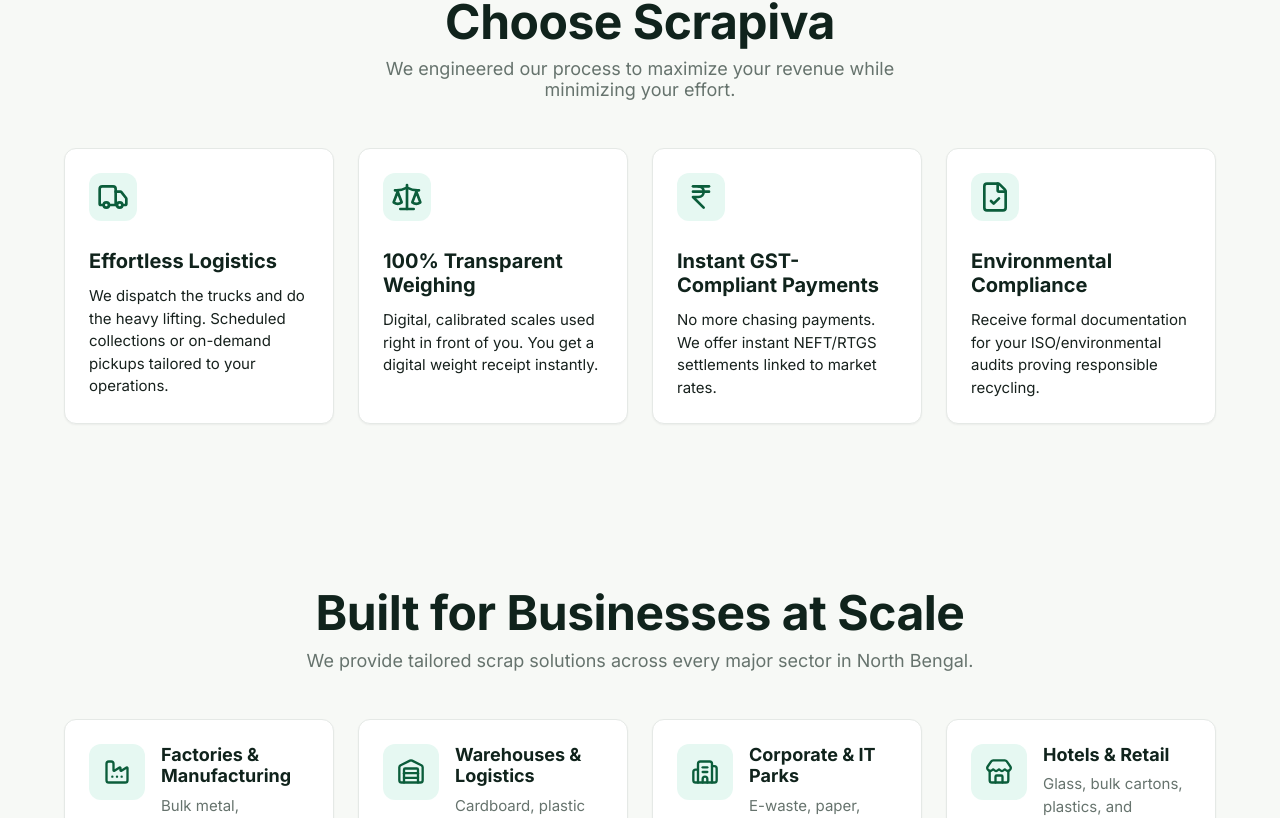
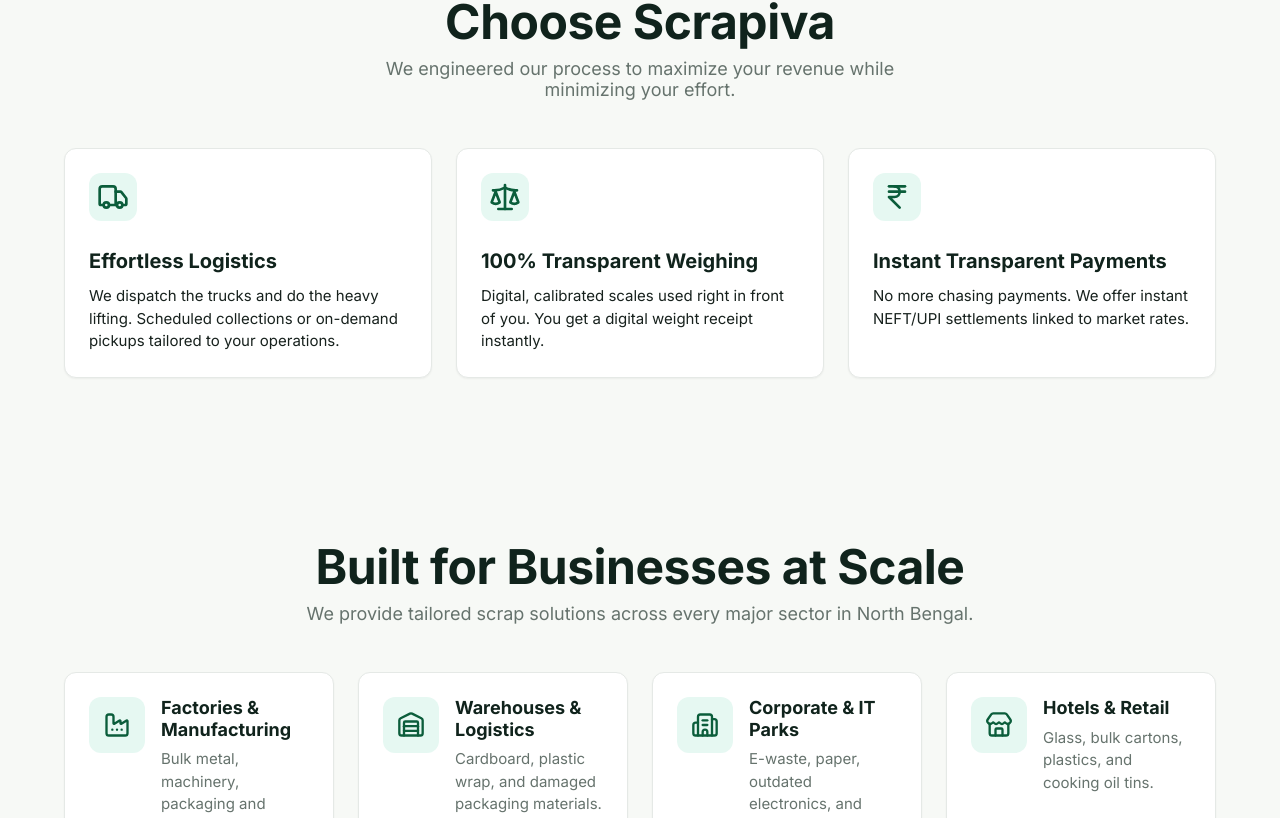
Before and after one commit to Shahbaz18-netizen/ScrapivaWebsite, a Next.js app: page /for-businesses in a window 1280 px wide. Shown: the part 1522-2340 px from the top of the page. Built offline with nearby package versions, Linux system fonts and the light colour scheme.

Commit message:
refactor(b2b): remove GST and compliance references

```diff
--- a/src/components/sections/B2B/B2BServices/B2BServices.module.css
+++ b/src/components/sections/B2B/B2BServices/B2BServices.module.css
@@ -33,7 +33,7 @@
 
 @media (min-width: 992px) {
   .grid {
-    grid-template-columns: repeat(4, 1fr);
+    grid-template-columns: repeat(3, 1fr);
   }
 }
 
--- a/src/components/sections/B2B/B2BServices/B2BServices.tsx
+++ b/src/components/sections/B2B/B2BServices/B2BServices.tsx
@@ -17,14 +17,9 @@
     },
     {
       icon: <IndianRupee size={32} />,
-      title: "Instant GST-Compliant Payments",
-      description: "No more chasing payments. We offer instant NEFT/RTGS settlements linked to market rates."
-    },
-    {
-      icon: <FileCheck size={32} />,
-      title: "Environmental Compliance",
-      description: "Receive formal documentation for your ISO/environmental audits proving responsible recycling."
-    },
+      title: "Instant Transparent Payments",
+      description: "No more chasing payments. We offer instant NEFT/UPI settlements linked to market rates."
+    }
   ];
 
   return (
--- a/src/data/faq.ts
+++ b/src/data/faq.ts
@@ -28,11 +28,6 @@
     answer: "Yes, we specialize in B2B scrap management for factories, IT parks, hotels, and retail stores in North Bengal. We can set up weekly or monthly recurring pickups based on your waste generation volume."
   },
   {
-    id: 2,
-    question: "Do you provide GST invoices and compliance certificates?",
-    answer: "Absolutely. For all our corporate clients, we provide proper GST billing and environmental sustainability certificates (Form 6) for responsible e-waste and metal recycling compliance."
-  },
-  {
     id: 3,
     question: "Can you handle bulk warehouse clearance or office dismantling?",
     answer: "Yes, our team is equipped to handle large-scale warehouse clearances, old office furniture dismantling, and bulk IT asset disposal. We provide the labor and transport required."
```
